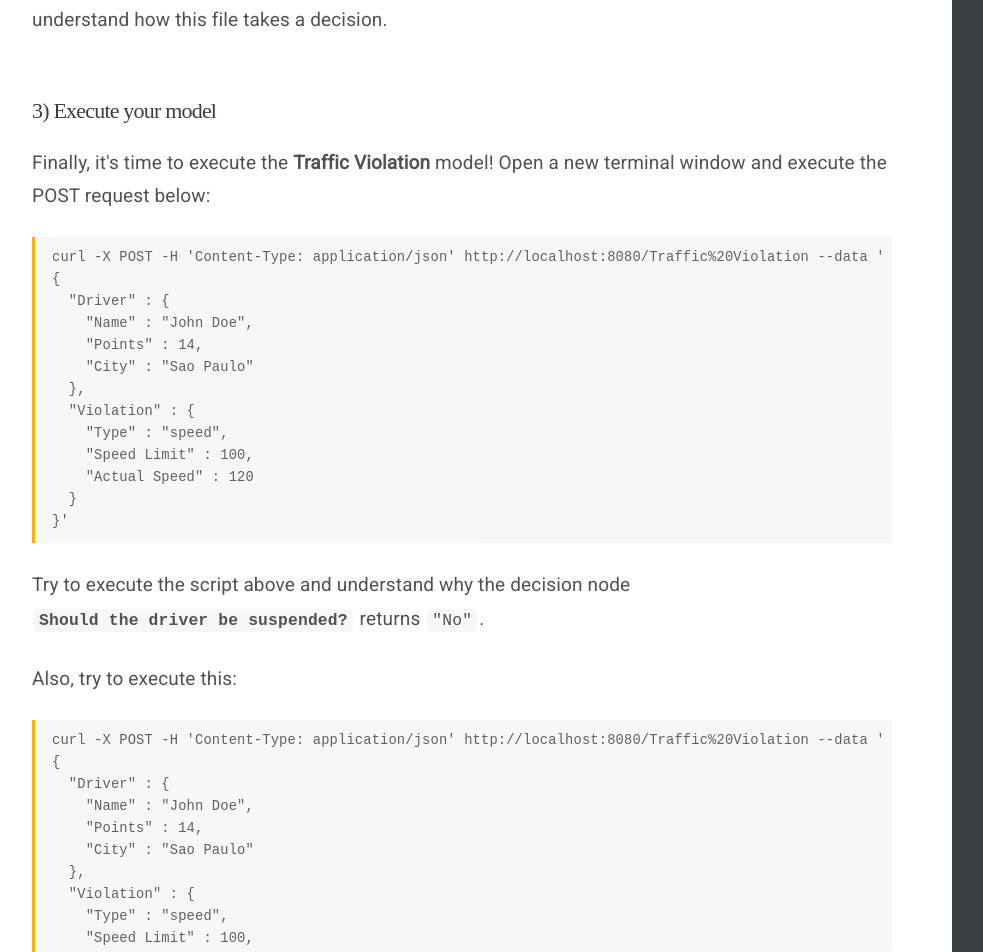
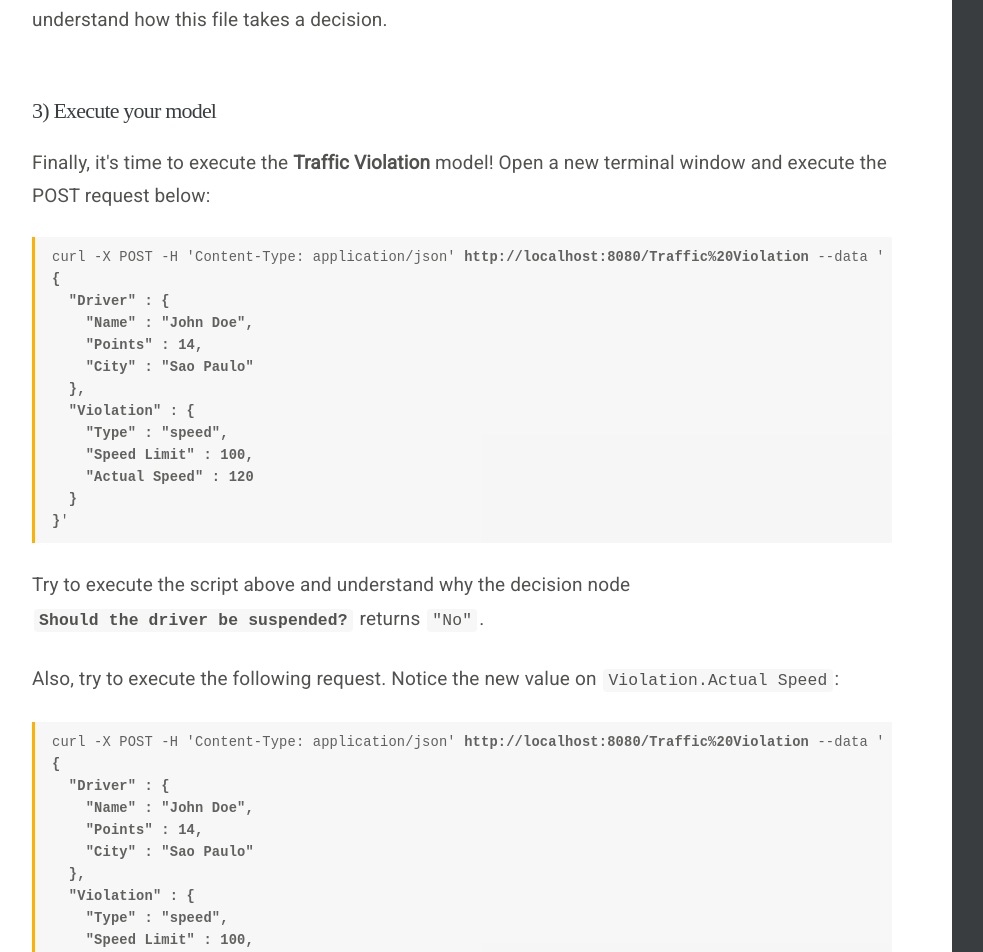
Before and after one commit to karreiro/learn-dmn-in-15-minutes, a Jekyll site: the page built from learn/execution.md, in a window 1280 px wide. Shown: the part 2360-3312 px from the top of the page, without its empty margins (28-1011 px from the left). Built offline with Jekyll 4.4.1, drawn with Linux system fonts in a browser that asks for light colours; some web fonts are replaced; some of the changed text lies outside the part shown.

Commit message:
Execution section

```diff
--- a/learn/execution.md
+++ b/learn/execution.md
@@ -76,8 +76,8 @@ mvn clean compile <b>quarkus:dev</b> -DskipTests=true</code></pre>
 
       <div class="language-plaintext highlighter-rouge">
         <div class="highlight">
-          <pre class="highlight"><code>curl -X POST -H 'Content-Type: application/json' http://localhost:8080/Traffic%20Violation --data '
-{
+          <pre class="highlight"><code>curl -X POST -H 'Content-Type: application/json' <b>http://localhost:8080/Traffic%20Violation</b> --data '
+<b>{
   "Driver" : {
     "Name" : "John Doe",
     "Points" : 14,
@@ -88,19 +88,19 @@ mvn clean compile <b>quarkus:dev</b> -DskipTests=true</code></pre>
     "Speed Limit" : 100,
     "Actual Speed" : 120
   }
-}'</code></pre>
+}</b>'</code></pre>
         </div>
       </div>
       <p>Try to execute the script above and understand why the decision node
         <code><b>Should the driver be suspended?</b></code> returns <code>"No"</code>.</p>
 
-      <p>Also, try to execute this:</p>
+      <p>Also, try to execute the following request. Notice the new value on <code>Violation.Actual Speed</code>:</p>
 
 
       <div class="language-plaintext highlighter-rouge">
         <div class="highlight">
-          <pre class="highlight"><code>curl -X POST -H 'Content-Type: application/json' http://localhost:8080/Traffic%20Violation --data '
-{
+          <pre class="highlight"><code>curl -X POST -H 'Content-Type: application/json' <b>http://localhost:8080/Traffic%20Violation</b> --data '
+<b>{
   "Driver" : {
     "Name" : "John Doe",
     "Points" : 14,
@@ -111,7 +111,7 @@ mvn clean compile <b>quarkus:dev</b> -DskipTests=true</code></pre>
     "Speed Limit" : 100,
     "Actual Speed" : 140
   }
-}'</code></pre>
+}</b>'</code></pre>
         </div>
       </div>
 
```
